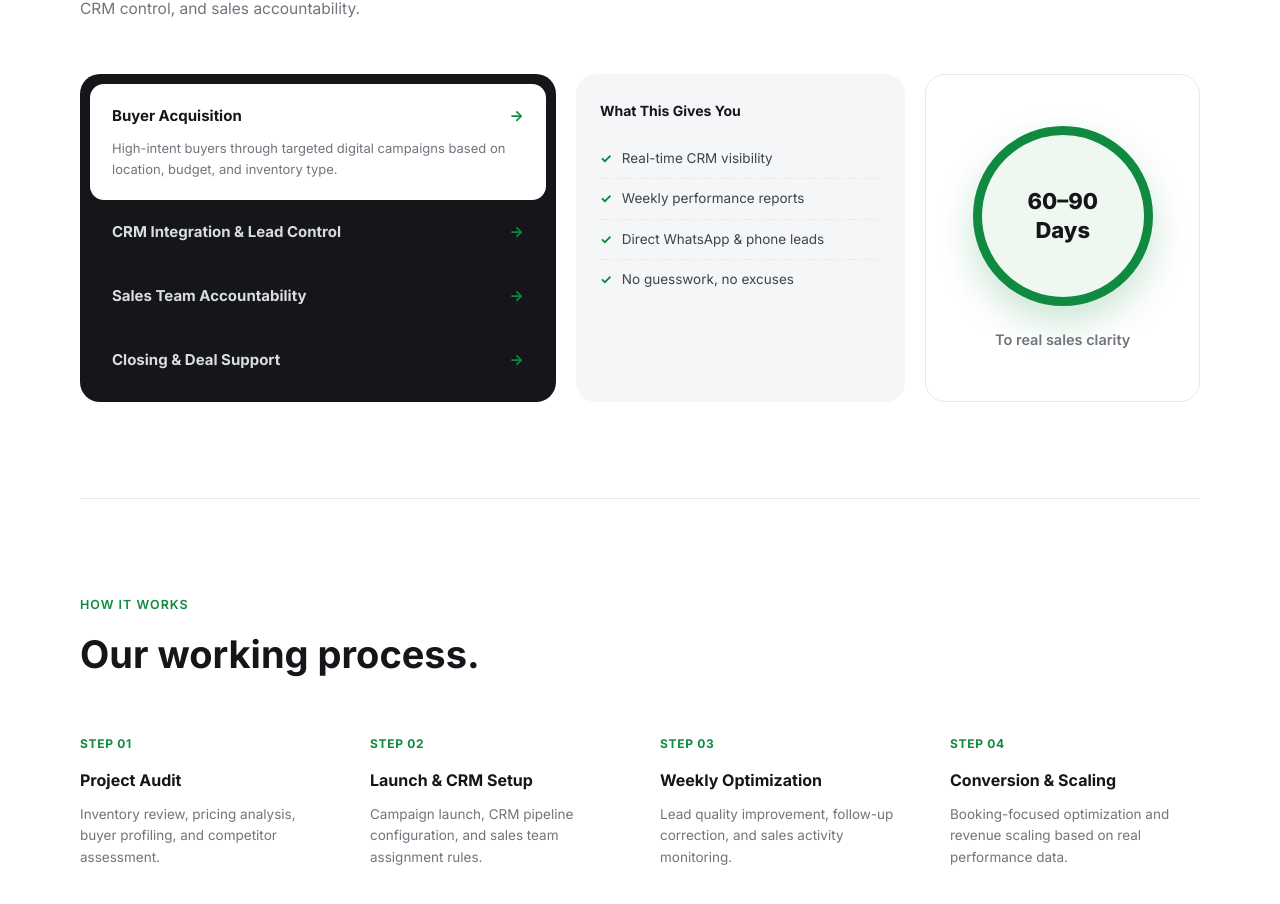
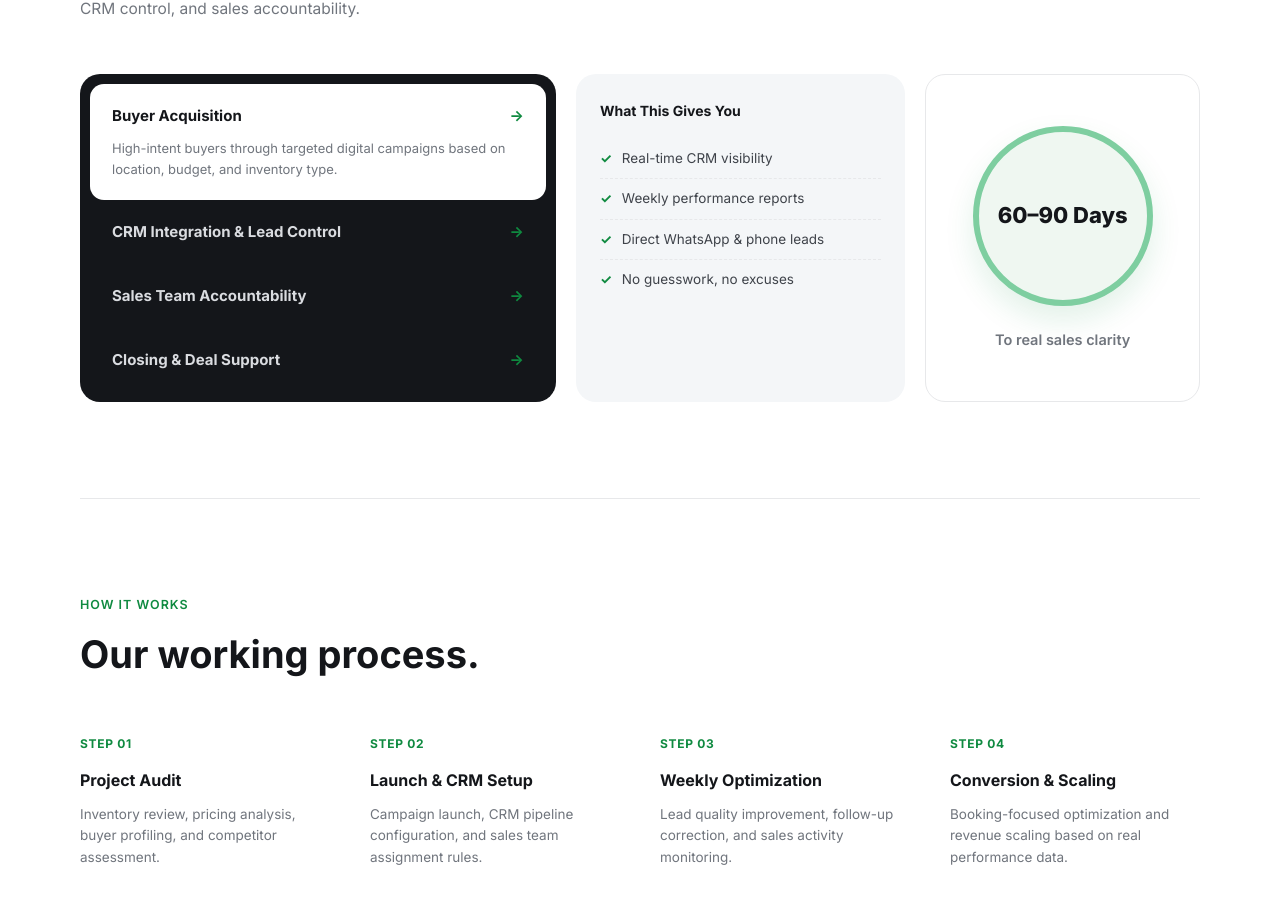
Before and after one commit to khurram7jc/propkads-website, a Next.js app: page / in a window 1280 px wide. Shown: the part 3420-4324 px from the top of the page. Built offline with nearby package versions, Linux system fonts and the light colour scheme; no server answers; the database is empty.

Commit message:
Lighten the stat circle ring color

```diff
--- a/app/globals.css
+++ b/app/globals.css
@@ -199,10 +199,10 @@ input, select, textarea{font-family:inherit;}
   display:flex; flex-direction:column; align-items:center; justify-content:center; height:100%; box-sizing:border-box;
 }
 .whatwedo-stat-circle{
-  width:180px; height:180px; border-radius:50%; border:9px solid var(--green);
+  width:180px; height:180px; border-radius:50%; border:6px solid #7ECEA0;
   background:var(--green-tint);
   display:flex; align-items:center; justify-content:center; margin-bottom:22px;
-  box-shadow:0 16px 36px rgba(15,138,64,0.22);
+  box-shadow:0 14px 30px rgba(15,138,64,0.12);
 }
 .whatwedo-stat-circle span{font-size:22px; font-weight:800; color:var(--ink); line-height:1.3; text-align:center; padding:0 16px;}
 .whatwedo-stat p{font-size:14.5px; color:var(--slate); font-weight:600;}
```
